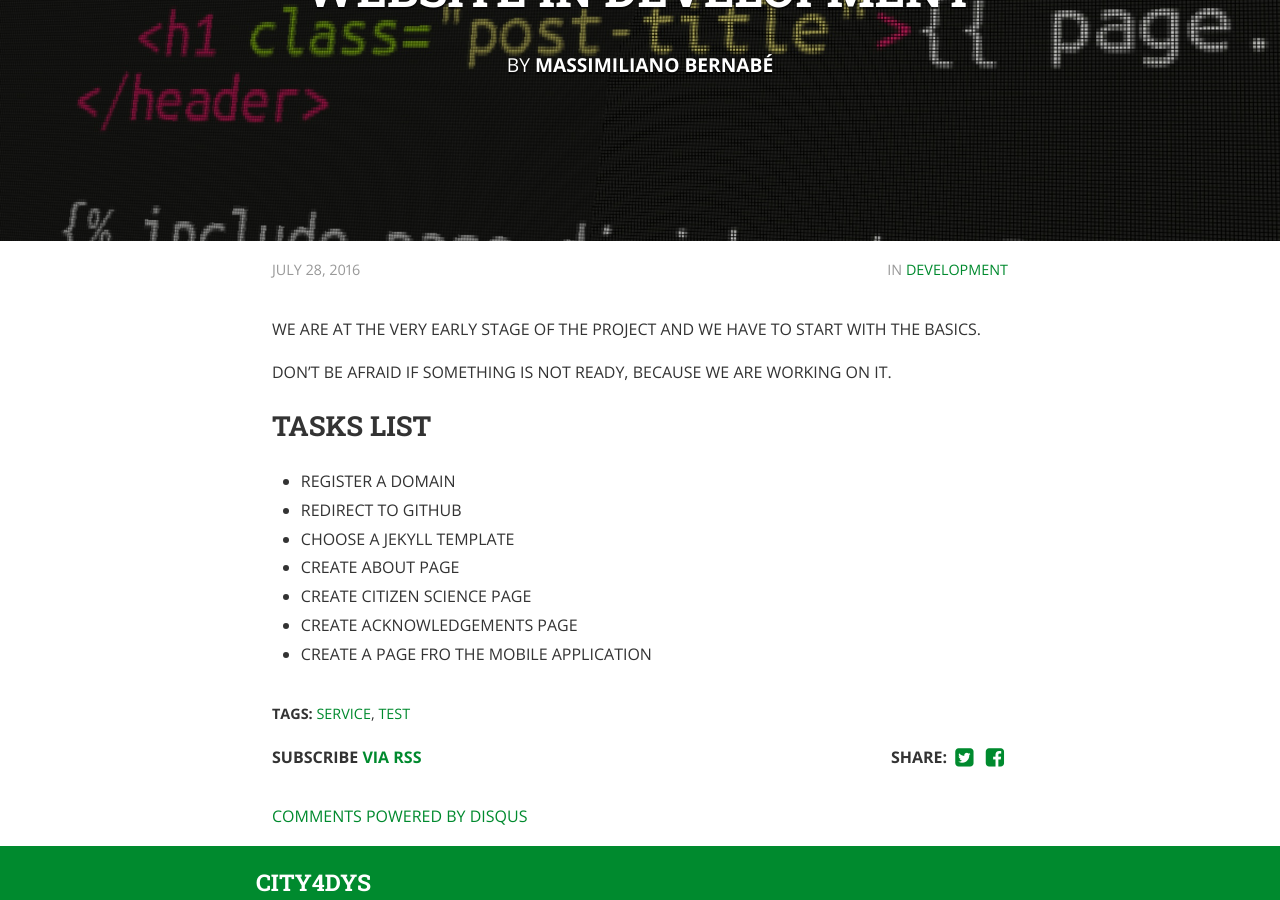
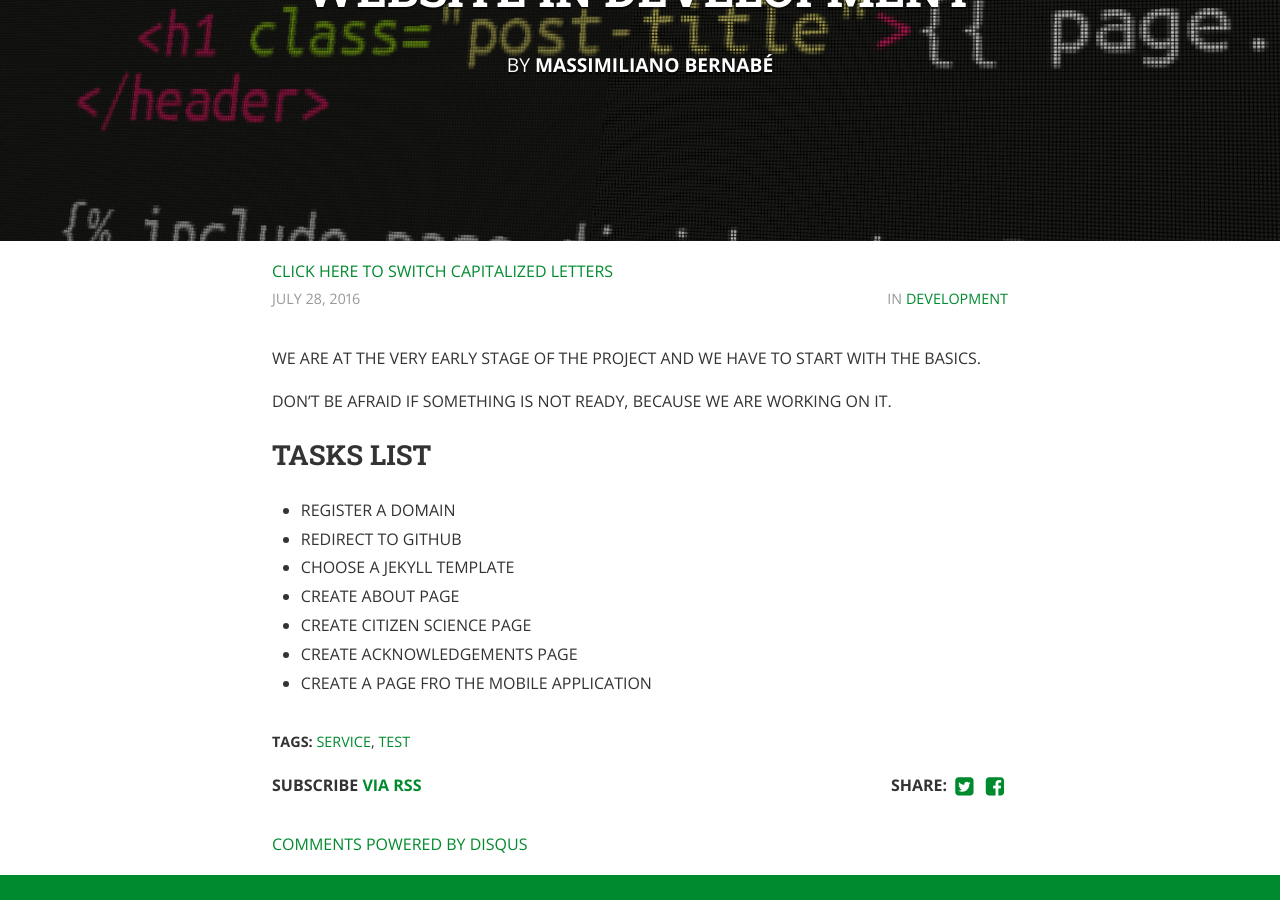
Before and after one commit to city4dys/city4dys.github.io, a Jekyll site: the page built from _posts/2016-07-28-website-in-development.markdown, in a window 1280 px wide and 900 px high, scrolled down 326 px. Built offline with Jekyll 4.4.1, drawn with Linux system fonts in a browser that asks for light colours; nearby versions of some CDN libraries; comment, search, counter and statistics services are not loaded; a style sheet for code colours, icons or effects is not loaded.

Commit message:
mod dysmode

```diff
--- a/_layouts/archive.html
+++ b/_layouts/archive.html
@@ -2,6 +2,7 @@
 layout: default
 ---
 <div class="wrapper">
+<a href="#" onclick="switchDysMode();return false;">CLICK HERE TO SWITCH CAPITALIZED LETTERS</a>
 <div class="page">
 
   <header class="post-header">
--- a/_layouts/post.html
+++ b/_layouts/post.html
@@ -13,6 +13,7 @@
 </div>
 
 <div class="wrapper">
+<a href="#" onclick="switchDysMode();return false;">CLICK HERE TO SWITCH CAPITALIZED LETTERS</a>
 
 {% unless page.cover %} {% include page_divider.html %} {% endunless %}
 
```
